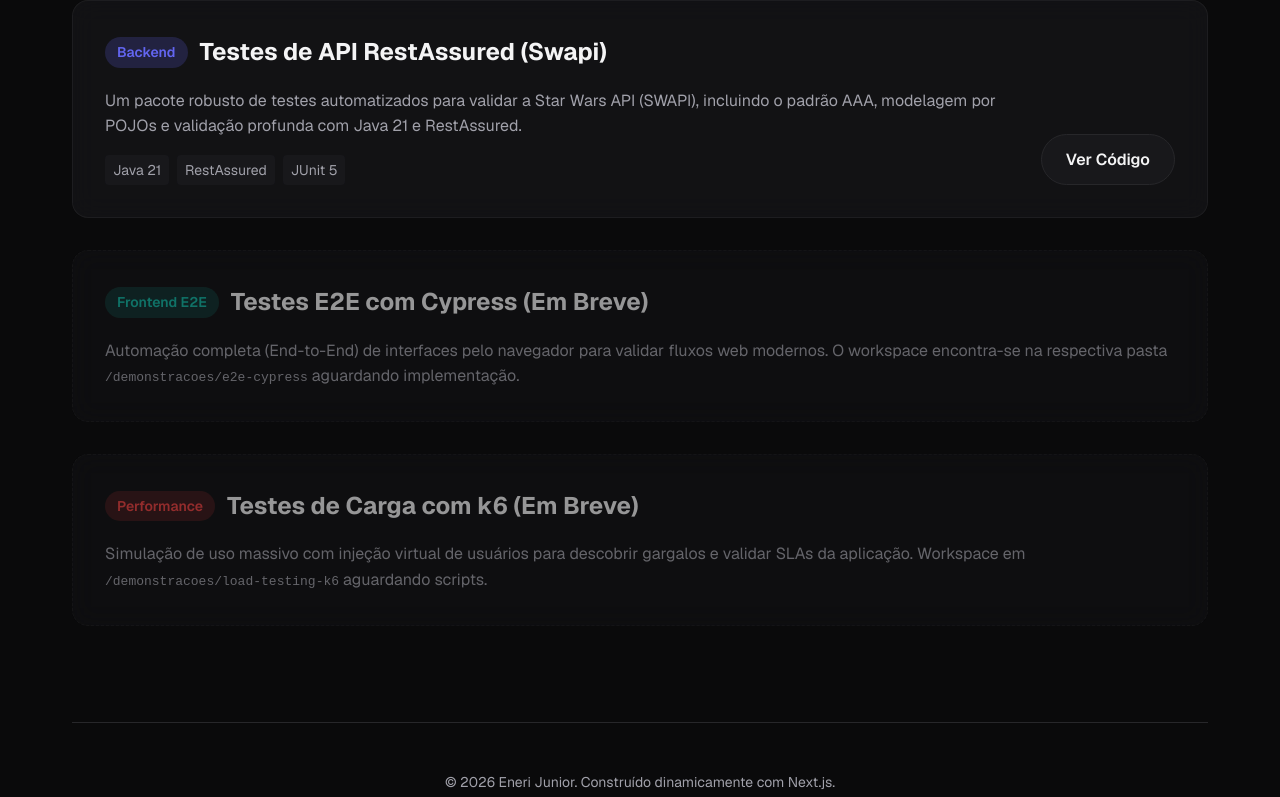
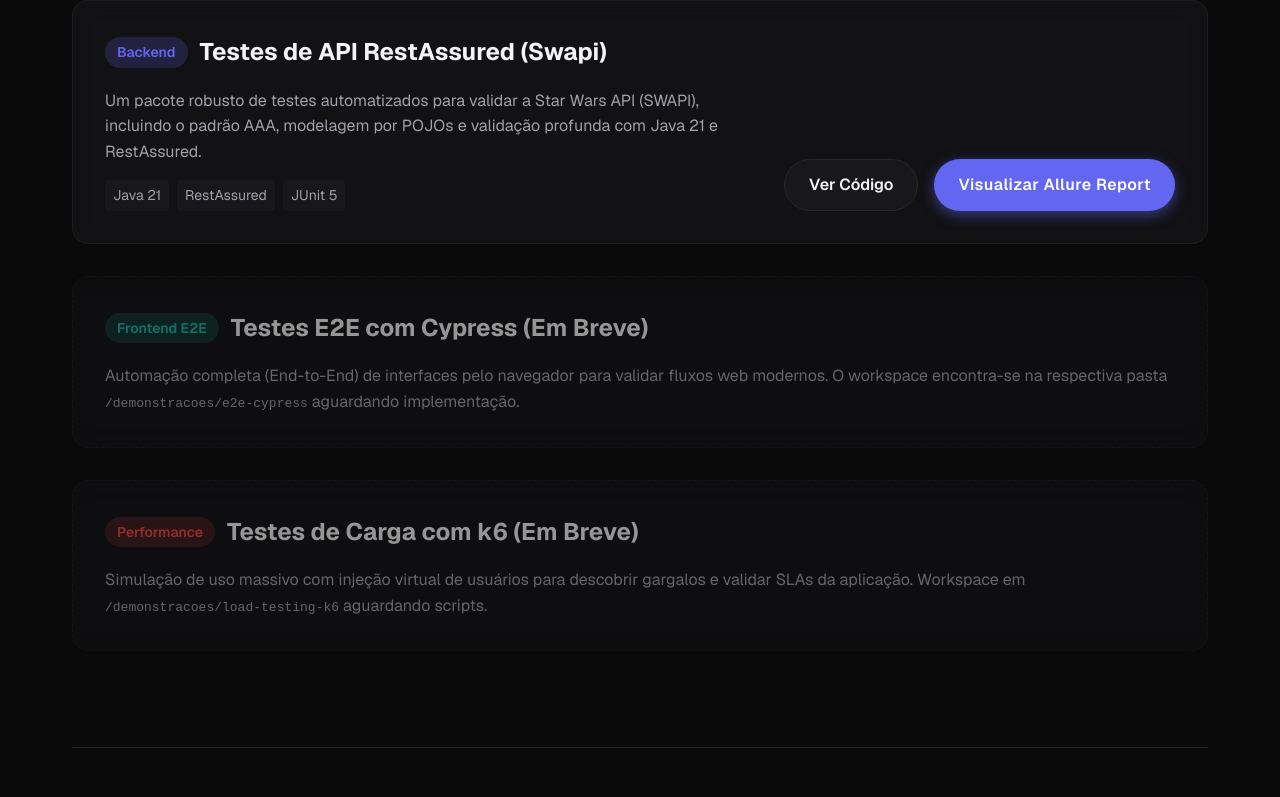
Before and after one commit to jrcosta/portifolio-web, a Next.js app: page / in a window 1280 px wide. Shown: the part 1719-2516 px from the top of the page. Built offline with nearby package versions, Linux system fonts and the light colour scheme.

Commit message:
feat(pages): adiciona link para relatorio allure e atualiza submodulo ref

```diff
--- a/src/app/page.tsx
+++ b/src/app/page.tsx
@@ -79,9 +79,12 @@
               </div>
             </div>
 
-            <div style={{ flex: "0 0 auto", alignSelf: "flex-end" }}>
-               <Link href="https://github.com/jrcosta/portifolio-automacao-api-restassured" className="btn-secondary">
+            <div style={{ flex: "0 0 auto", alignSelf: "flex-end", display: "flex", gap: "1rem" }}>
+               <Link href="https://github.com/jrcosta/portifolio-automacao-api-restassured" target="_blank" rel="noopener noreferrer" className="btn-secondary">
                  Ver Código
+               </Link>
+               <Link href="https://jrcosta.github.io/portifolio-automacao-api-restassured/" target="_blank" rel="noopener noreferrer" className="btn-primary">
+                 Visualizar Allure Report
                </Link>
             </div>
           </div>
```
